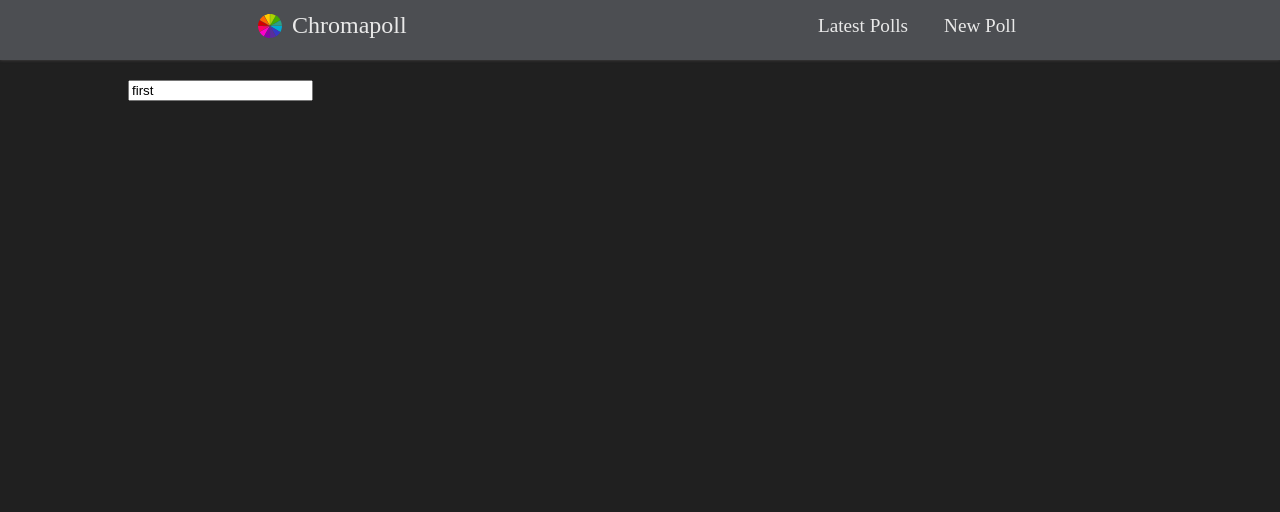
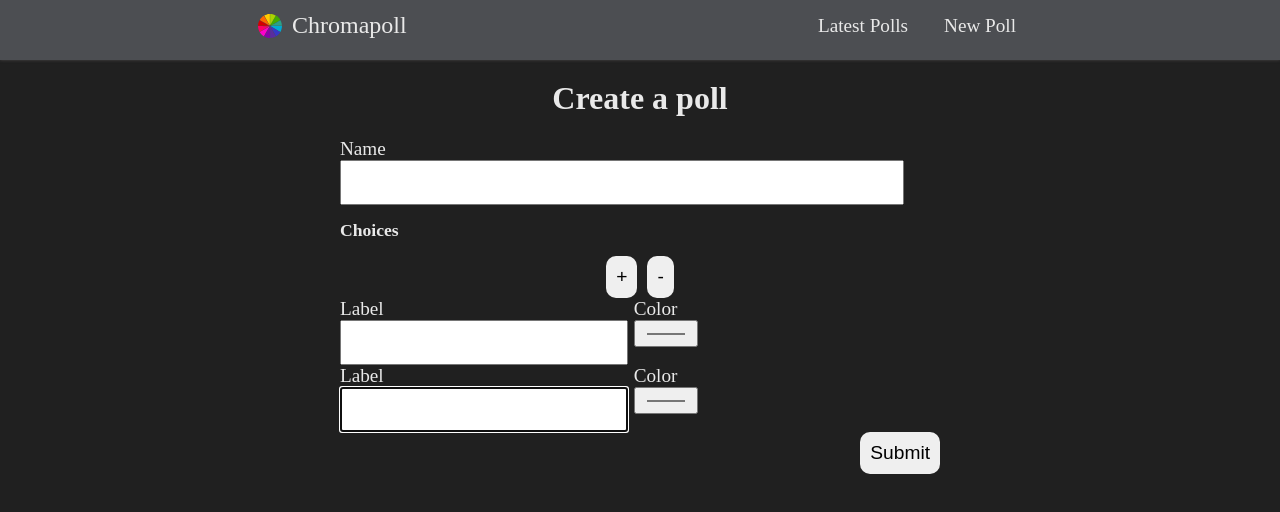
Before and after one commit to camdendotlol/chromapoll, a React (Create React App) app in the folder frontend/: page /create in a window 1280 px wide. Shown: the top 512 px of the page. Built offline with nearby package versions, Linux system fonts and the light colour scheme; the HTML template or start-up script is replaced by a standard one.

Commit message:
initial version of poll creation form

```diff
--- a/frontend/src/components/AllPolls/PollItem.tsx
+++ b/frontend/src/components/AllPolls/PollItem.tsx
@@ -11,7 +11,8 @@ interface Props {
 }
 
 const ListDiv = styled.div`
-  display: flex;
+  display: inline-flex;
+  margin: 0 auto;
   flex-flow: row;
   justify-content: center;
   align-items: center;
--- a/frontend/src/components/AllPolls/index.tsx
+++ b/frontend/src/components/AllPolls/index.tsx
@@ -6,7 +6,10 @@ import PollItem from './PollItem'
 
 const styles: CSSProperties = {
   textAlign: 'center',
-  margin: '0 auto'
+  margin: '0 auto',
+  display: 'flex',
+  flexFlow: 'column',
+  gap: '20px'
 }
 
 const AllPolls: React.FC = () => {
--- a/frontend/src/components/CreatePoll/index.tsx
+++ b/frontend/src/components/CreatePoll/index.tsx
@@ -1,20 +1,102 @@
 import React, { useEffect } from 'react'
-import { useForm } from 'react-hook-form'
+import { useFieldArray, useForm } from 'react-hook-form'
+import { useHistory } from 'react-router'
 import { useAppDispatch } from '../../hooks'
 import { resetUIColor } from '../../reducers/colorReducer'
+import { createPoll } from '../../reducers/pollReducer'
+import { NewPollObject } from '../../types'
+import Button from '../common/Button'
+import { CenteredHeader, FormInput, Subtitle } from '../common/styledComponents'
+import { ChoiceItem, ExpansionButtons, FormItem, PollFormContainer, SubmitButton } from './styledComponents'
 
 const CreatePoll: React.FC = () => {
-  const { register, handleSubmit } = useForm()
+  const { control, register, handleSubmit } = useForm()
   const dispatch = useAppDispatch()
+  const history = useHistory()
 
   useEffect(() => {
     dispatch(resetUIColor())
   }, [])
 
+  const createNewPoll = async (data: NewPollObject) => {
+    try {
+      const res = await dispatch(createPoll(data)).unwrap()
+
+      history.push(`/polls/${res.id}`)
+    } catch(e) {
+      throw new Error(e)
+    }
+  }
+
+  const { fields, append, remove } = useFieldArray({
+    control,
+    name: 'choices'
+  })
+
+  // Populate the first two choices on component load
+  useEffect(() => {
+    append([
+      { name: '', color: '#ff0000' },
+      { name: '', color: '#0000ff' }]
+    )
+  }, [])
+
+  // TODO: generate a random hex code for new choices
+  const addChoice = () => {
+    append({ name: '', color: '#000000' })
+  }
+
+  const removeChoice = () => {
+    if (fields.length > 2) {
+      remove(fields.length - 1)
+    }
+  }
+
   return (
-   <form onSubmit={handleSubmit(() => console.log('submitted!'))}>
-     <input defaultValue="first" {...register("first")} />
-   </form>
+    <PollFormContainer>
+      <CenteredHeader>Create a poll</CenteredHeader>
+      <form onSubmit={handleSubmit(createNewPoll)}>
+        <FormItem>
+          <label htmlFor='title'>Name</label>
+          <FormInput id='title' {...register('title')} />
+        </FormItem>
+        <Subtitle>Choices</Subtitle>
+        <ExpansionButtons>
+          <button onClick={() => addChoice()}>+</button>
+          <button onClick={() => removeChoice()}>-</button>
+        </ExpansionButtons>
+        {fields.map((field, index) => (
+          <div key={field.id}>
+            <ChoiceItem>
+              <FormItem>
+                <label
+                  htmlFor={`choice${index}Name`}
+                >
+                  Label
+                </label>
+                <input
+                  id={`choice${index}Name`}
+                  {...register(`choices.${index}.name`)}
+                />
+              </FormItem>
+              <FormItem>
+                <label
+                  htmlFor={`choice${index}Color`}
+                >
+                    Color
+                </label>
+                <input
+                  type='color'
+                  id={`choice${index}Color`}
+                  {...register(`choices.${index}.color`)}
+                />
+              </FormItem>
+            </ChoiceItem>
+          </div>
+        ))}
+        <SubmitButton type='submit'>Submit</SubmitButton>
+      </form>
+    </PollFormContainer>
   )
 }
 
--- /dev/null
+++ b/frontend/src/components/CreatePoll/styledComponents.tsx
@@ -0,0 +1,76 @@
+import styled from "styled-components"
+
+export const PollFormContainer = styled.div`
+  max-width: 600px;
+  margin: 0 auto;
+
+  form {
+    margin: 0 auto;
+  }
+
+  p {
+    text-align: left;
+  }
+`
+
+export const FormItem = styled.div`
+  label {
+    font-size: 1.2rem;
+    text-align: left;
+  }
+
+  input {
+    font-size: 1.1rem;
+    width: 90%;
+    padding: 10px;
+    margin: 0 auto;
+  }
+`
+
+export const SubmitButton = styled.button`
+  padding: 10px;
+  border-radius: 10px;
+  font-size: 1.2rem;
+  border: none;
+  float: right;
+  transition: 0.2s;
+
+  :hover {
+    cursor: pointer;
+    filter: brightness(50%);
+  }
+`
+
+export const ChoiceItem = styled.div`
+  display: flex;
+  flex-flow: row;
+
+  :nth-child(1) {
+    flex-grow: 3
+  }
+
+  :nth-child(2) {
+    flex-grow: 1
+  }
+`
+
+export const ExpansionButtons = styled.div`
+  display: flex;
+  flex-flow: row;
+  justify-content: center;
+  gap: 10px;
+
+  button {
+    padding: 10px;
+    border-radius: 10px;
+    font-size: 1.2rem;
+    border: none;
+    text-align: center;
+    transition: 0.2s;
+  }
+
+  button:hover {
+    cursor: pointer;
+    filter: brightness(50%);
+  }
+`
--- a/frontend/src/components/common/styledComponents.tsx
+++ b/frontend/src/components/common/styledComponents.tsx
@@ -20,3 +20,18 @@ export const PrettyLink = styled.p`
     font-size: 1rem;
   }
 `
+
+export const CenteredHeader = styled.h1`
+  text-align: center;
+`
+
+export const Subtitle = styled.h2`
+  text-align: left;
+  font-size: 1.1rem;
+`
+
+export const FormInput = styled.input`
+  padding: 10px;
+  font-size 1.1rem;
+  width: 90%;
+`
--- a/frontend/src/reducers/pollReducer.ts
+++ b/frontend/src/reducers/pollReducer.ts
@@ -1,7 +1,7 @@
 import { createAsyncThunk, createSlice } from '@reduxjs/toolkit'
 
 import pollService from '../services/polls'
-import { Poll } from '../types'
+import { NewPollObject, Poll } from '../types'
 
 const initialState: Poll[] = []
 
@@ -28,6 +28,19 @@ export const getPoll = createAsyncThunk(
   }
 )
 
+export const createPoll = createAsyncThunk(
+  '/createPollStatus',
+  async (payload: NewPollObject) => {
+    let res
+    try {
+      res = await pollService.createPoll(payload)
+    } catch(e) {
+      throw new Error(e.message)
+    }
+    return res
+  }
+)
+
 export const vote = createAsyncThunk(
   '/voteStatus',
   async (payload: VotePayload) => {
@@ -50,6 +63,9 @@ const pollSlice = createSlice({
       }
       return [...state, payload]
     }),
+    builder.addCase(createPoll.fulfilled, (state, { payload }) => {
+      return [...state, payload]
+    })
     builder.addCase(vote.fulfilled, (state, { payload }) => {
       return state.map(poll => poll.id === payload.id ? payload : poll)
     })
--- a/frontend/src/services/polls.ts
+++ b/frontend/src/services/polls.ts
@@ -1,4 +1,5 @@
 import axios from 'axios'
+import { NewPollObject } from '../types'
 
 const baseUrl = '/api/polls'
 
@@ -17,8 +18,14 @@ const vote = async (pollID: string, choiceID: string) => {
   return res.data
 }
 
+const createPoll = async (data: NewPollObject) => {
+  const res = await axios.post(`${baseUrl}/create`, data)
+  return res.data
+}
+
 export default {
   getAllPolls,
   getPoll,
+  createPoll,
   vote
 }
```
Also changed, not shown: frontend/src/types.ts (+10 -0 lines), 1 other file (tests, documents, lock files or other folders).
